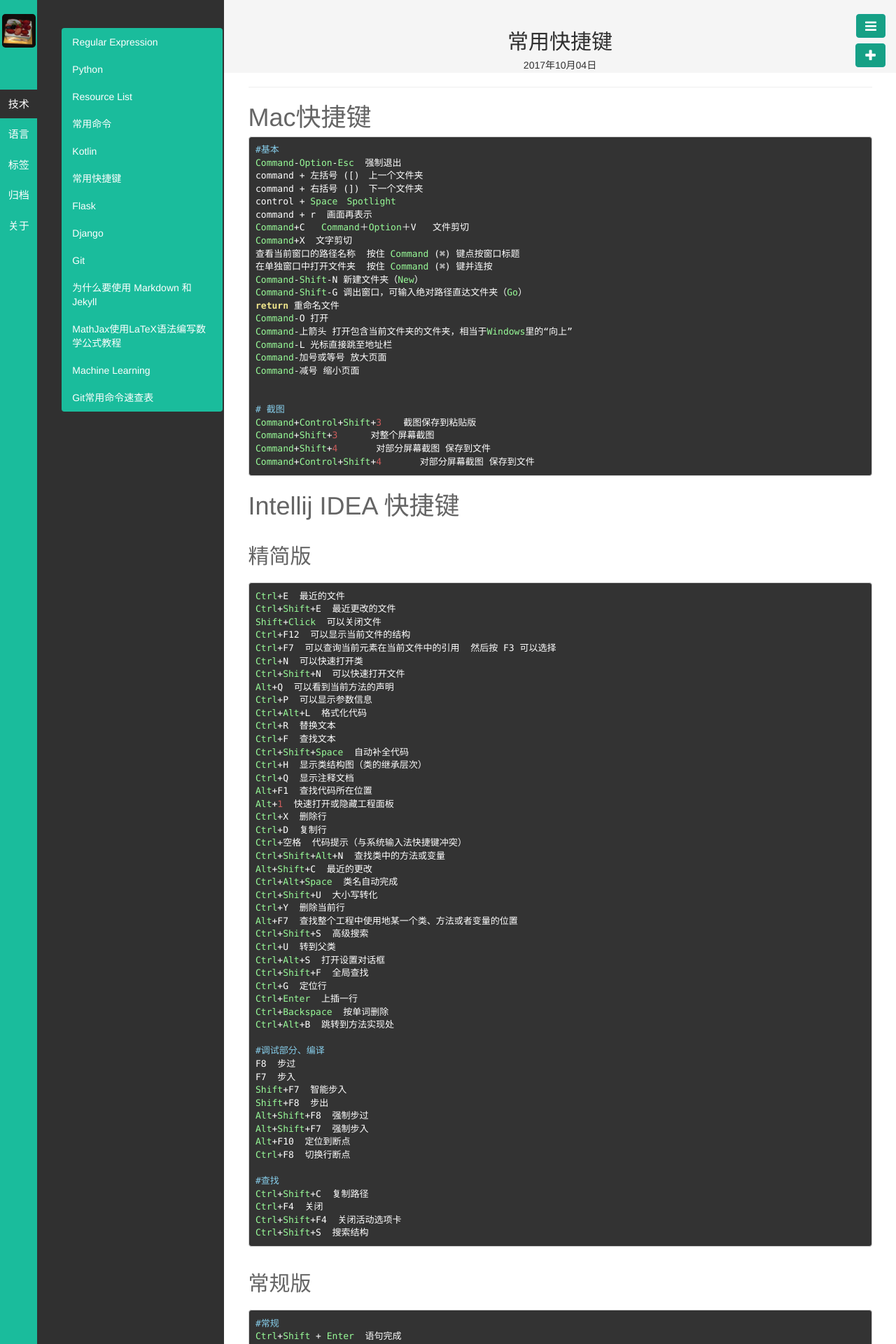
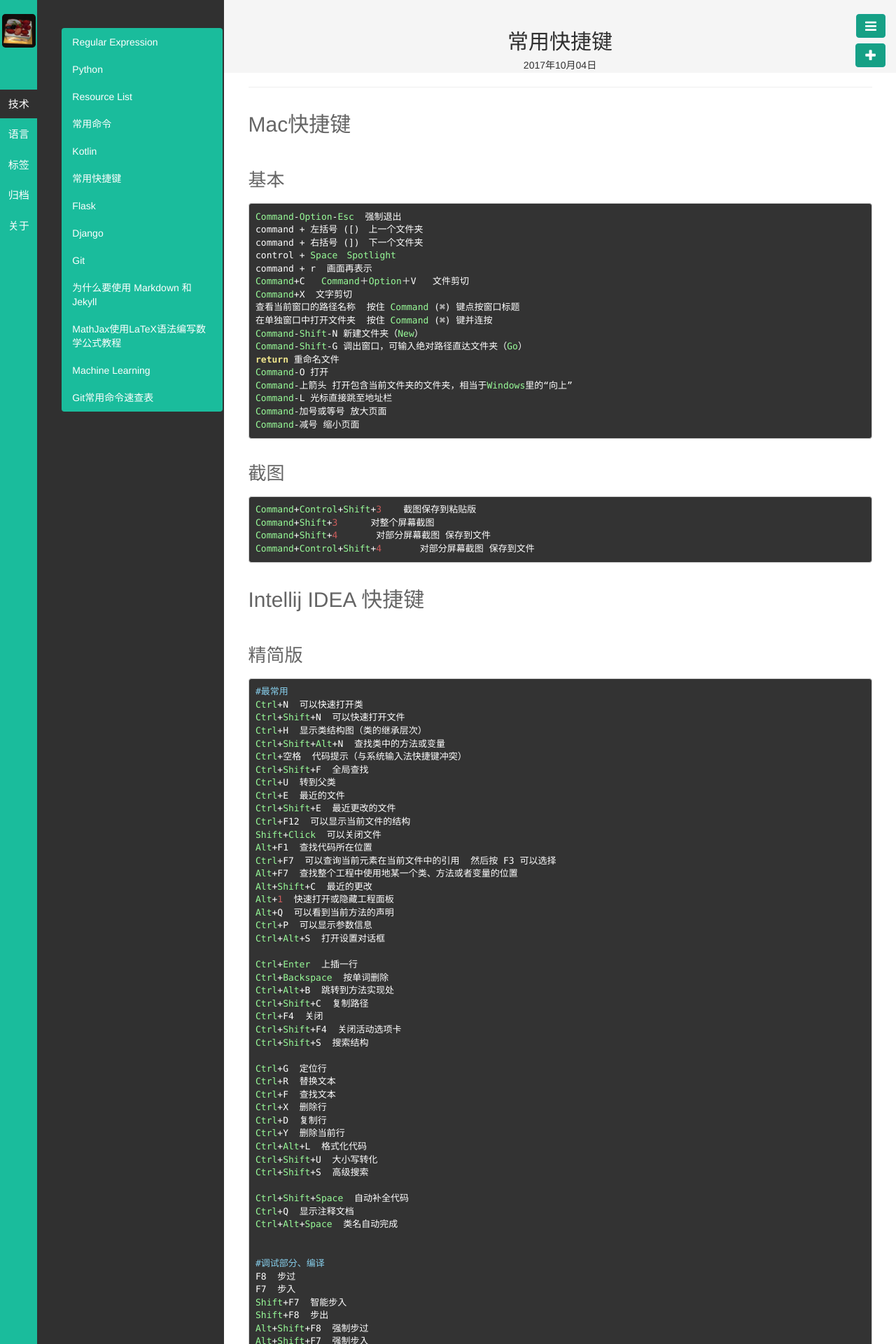
Before and after one commit to kyoyo/kyoyo.github.io, a Jekyll site: the page built from _posts/技術/2017-10-04-Hotkeys.md, in a window 1280 px wide. Shown: the top 1920 px of the page at 70% size. Built offline with Jekyll 4.4.1, drawn with Linux system fonts in a browser that asks for light colours; Markdown is read by kramdown in place of the engine named in the settings; part of the change alters nothing that is shown; some of the changed text lies outside the part shown.

Commit message:
Update 2017-10-04-Hotkeys.md

````diff
--- a/_posts/技術/2017-10-04-Hotkeys.md
+++ b/_posts/技術/2017-10-04-Hotkeys.md
@@ -7,9 +7,10 @@ keywords:
 description:
 ---
 
-# Mac快捷键
+## Mac快捷键
+
+### 基本
 ```
-#基本
 Command-Option-Esc  强制退出
 command + 左括号 ([)　上一个文件夹
 command + 右括号 (])　下一个文件夹
@@ -27,54 +28,64 @@ Command-上箭头 打开包含当前文件夹的文件夹，相当于Windows里
 Command-L 光标直接跳至地址栏
 Command-加号或等号 放大页面
 Command-减号 缩小页面
+```
 
-
-# 截图
+### 截图
+```
 Command+Control+Shift+3    截图保存到粘贴版
 Command+Shift+3      对整个屏幕截图
 Command+Shift+4       对部分屏幕截图 保存到文件
 Command+Control+Shift+4       对部分屏幕截图 保存到文件
-
 ```
 
-# Intellij IDEA 快捷键
 
-## 精简版
+## Intellij IDEA 快捷键
+
+### 精简版
 ```
+#最常用
+Ctrl+N  可以快速打开类
+Ctrl+Shift+N  可以快速打开文件
+Ctrl+H  显示类结构图（类的继承层次）
+Ctrl+Shift+Alt+N  查找类中的方法或变量
+Ctrl+空格  代码提示（与系统输入法快捷键冲突）
+Ctrl+Shift+F  全局查找
+Ctrl+U  转到父类
 Ctrl+E  最近的文件
 Ctrl+Shift+E  最近更改的文件
+Ctrl+F12  可以显示当前文件的结构
 Shift+Click  可以关闭文件
-Ctrl+F12  可以显示当前文件的结构
+Alt+F1  查找代码所在位置
 Ctrl+F7  可以查询当前元素在当前文件中的引用  然后按 F3 可以选择
-Ctrl+N  可以快速打开类
-Ctrl+Shift+N  可以快速打开文件
+Alt+F7  查找整个工程中使用地某一个类、方法或者变量的位置
+Alt+Shift+C  最近的更改
+Alt+1  快速打开或隐藏工程面板
 Alt+Q  可以看到当前方法的声明
 Ctrl+P  可以显示参数信息
-Ctrl+Alt+L  格式化代码
-Ctrl+R  替换文本
-Ctrl+F  查找文本
-Ctrl+Shift+Space  自动补全代码
-Ctrl+H  显示类结构图（类的继承层次）
-Ctrl+Q  显示注释文档
-Alt+F1  查找代码所在位置
-Alt+1  快速打开或隐藏工程面板
-Ctrl+X  删除行
-Ctrl+D  复制行
-Ctrl+空格  代码提示（与系统输入法快捷键冲突）
-Ctrl+Shift+Alt+N  查找类中的方法或变量
-Alt+Shift+C  最近的更改
-Ctrl+Alt+Space  类名自动完成
-Ctrl+Shift+U  大小写转化
-Ctrl+Y  删除当前行
-Alt+F7  查找整个工程中使用地某一个类、方法或者变量的位置
-Ctrl+Shift+S  高级搜索
-Ctrl+U  转到父类
 Ctrl+Alt+S  打开设置对话框
-Ctrl+Shift+F  全局查找
-Ctrl+G  定位行
+
 Ctrl+Enter  上插一行
 Ctrl+Backspace  按单词删除
 Ctrl+Alt+B  跳转到方法实现处
+Ctrl+Shift+C  复制路径
+Ctrl+F4  关闭
+Ctrl+Shift+F4  关闭活动选项卡
+Ctrl+Shift+S  搜索结构
+
+Ctrl+G  定位行
+Ctrl+R  替换文本
+Ctrl+F  查找文本
+Ctrl+X  删除行
+Ctrl+D  复制行
+Ctrl+Y  删除当前行
+Ctrl+Alt+L  格式化代码
+Ctrl+Shift+U  大小写转化
+Ctrl+Shift+S  高级搜索
+
+Ctrl+Shift+Space  自动补全代码
+Ctrl+Q  显示注释文档
+Ctrl+Alt+Space  类名自动完成
+
 
 #调试部分、编译
 F8  步过
@@ -86,15 +97,9 @@ Alt+Shift+F7  强制步入
 Alt+F10  定位到断点
 Ctrl+F8  切换行断点
 
-#查找
-Ctrl+Shift+C  复制路径
-Ctrl+F4  关闭
-Ctrl+Shift+F4  关闭活动选项卡
-Ctrl+Shift+S  搜索结构
-
 ```
 
-## 常规版
+### 常规版
 ```
 #常规
 Ctrl+Shift + Enter  语句完成
````
